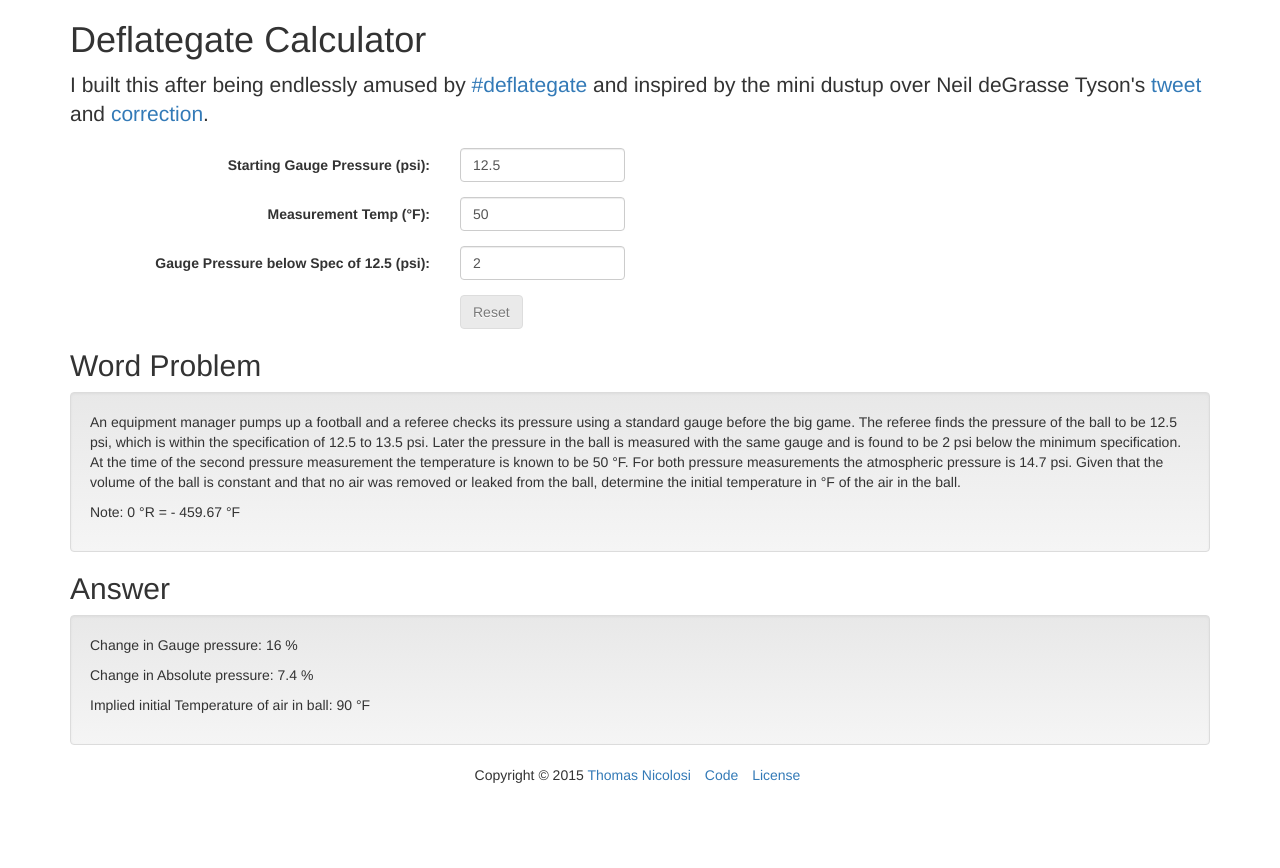
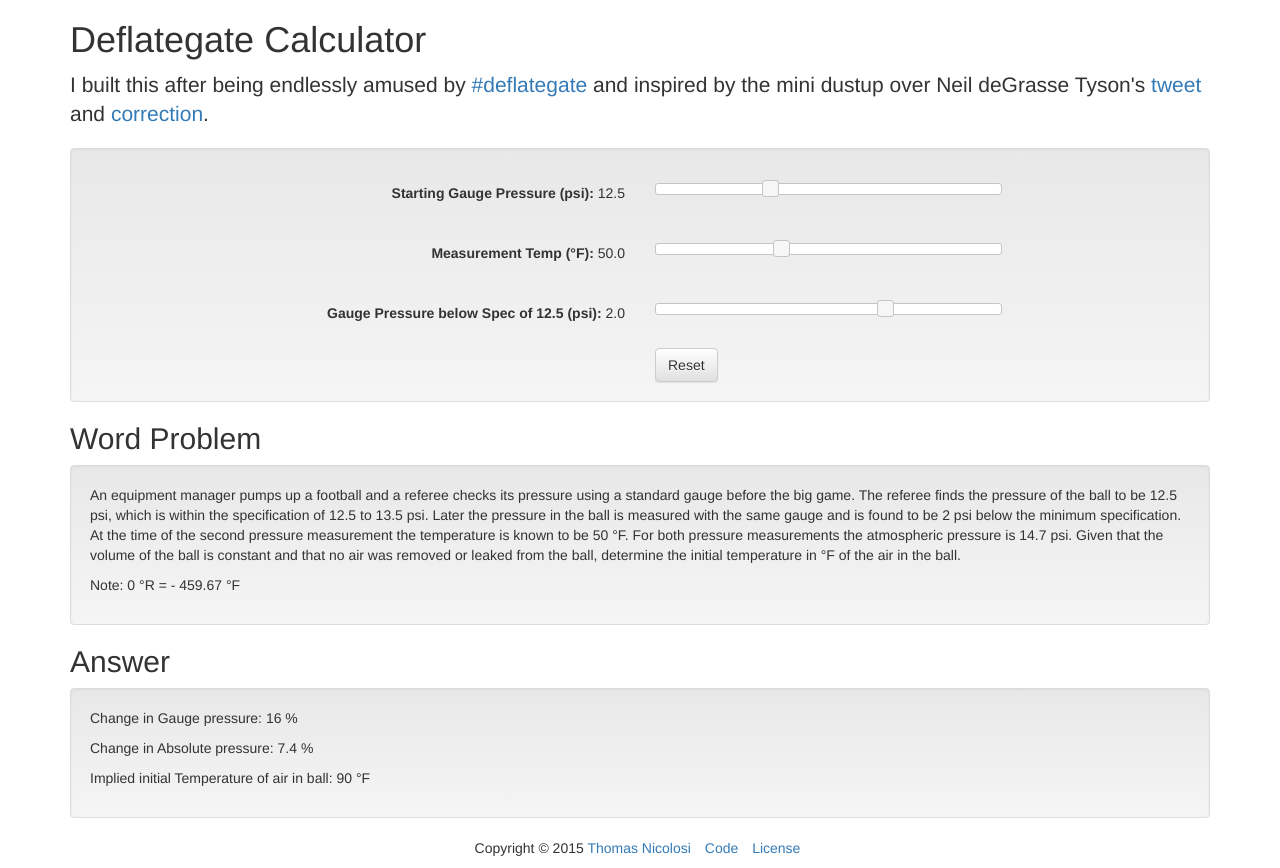
Before and after one commit to teeehn/deflategate, a plain HTML site: page index.html in a window 1280 px wide. Before the commit the page ends 800 px from the top, so only its background shows below. Drawn offline with nearby package versions, Linux system fonts and the light colour scheme; some packages are replaced by stand-ins of ours.

Commit message:
Added directives for slider controls and modified UI.

```diff
--- a/app.js
+++ b/app.js
@@ -1,3 +1,4 @@
+(function(){
   "use strict"
 
   var app = angular.module("calcApp", []);
@@ -9,15 +10,13 @@ app.controller("calc", ['$scope', function($scope){
         dp: 2, // pressure below spec of 12.5 psi
         p1: 12.5 // initially measured pressure
     };
-  // expose initial values to scope
-  $scope.reset = function(){
-    $scope.t2 = init.t2;
-    $scope.dp = init.dp;
-    $scope.p1 = init.p1;
-    $scope.changed = 0;
+    $scope.tStart = init.t2;
+    $scope.dpStart = init.dp;
+    $scope.pStart = init.p1;
+    $scope.resetP = $scope.resetT = $scope.resetDp = false;
+    $scope.resetSliders = function(){
+      $scope.resetP = $scope.resetT = $scope.resetDp = true;
     };
-  // initialize
-  $scope.reset();
 
     // calculate t1
     $scope.t1 = function(){
@@ -42,3 +41,40 @@ app.controller("calc", ['$scope', function($scope){
 
 
   }]);
+
+  app.directive("slider", [function(){
+    return {
+      restrict: "A",
+      replace: true,
+      template: "<div></div>",
+      scope: {
+        start: "=",
+        slideVal: "=",
+        reset: "="
+      },
+      link:   function(scope, elem, attrs){
+            $(elem).slider({
+              orientation: "horizontal",
+              min: (parseInt(10*attrs.min))/10,
+              max: (parseInt(10*attrs.max))/10,
+              value: scope.start,
+              step: .01,
+              slide: function(event, ui){
+                scope.$apply(function(){
+                  scope.slideVal = ui.value;
+                });
+              }
+            });
+            scope.slideVal = scope.start;
+            scope.setValue = function(newValue){
+              $(elem).slider("value", newValue);
+            };
+            scope.$watch('reset', function(newValue, oldValue){
+              scope.setValue(scope.start);
+              scope.slideVal = scope.start;
+              scope.reset = false;
+            });
+          }
+    };
+  }]);
+}());
--- a/index.html
+++ b/index.html
@@ -10,6 +10,9 @@
     <link rel="stylesheet" href="https://maxcdn.bootstrapcdn.com/bootstrap/3.3.2/css/bootstrap.min.css">
     <!-- Optional theme -->
     <link rel="stylesheet" href="https://maxcdn.bootstrapcdn.com/bootstrap/3.3.2/css/bootstrap-theme.min.css">
+
+    <!-- jQuery UI -->
+    <link rel="stylesheet" href="//code.jquery.com/ui/1.11.3/themes/smoothness/jquery-ui.css">
 
     <!-- HTML5 shim and Respond.js for IE8 support of HTML5 elements and media queries -->
     <!-- WARNING: Respond.js doesn't work if you view the page via file:// -->
@@ -34,6 +37,14 @@
     You should have received a copy of the GNU General Public License
     along with this program.  If not, see <http://www.gnu.org/licenses/>.
     -->
+    <style>
+      .settingRow { padding: 15px 0;}
+      @media (min-width: 768px) {
+        .sliderText {
+          text-align: right;
+        }
+      }
+    </style>
   </head>
   <body ng-app="calcApp">
     <div class="container" ng-controller="calc">
@@ -43,31 +54,37 @@
 
           <p class="lead">I built this after being endlessly amused by <a href="https://twitter.com/hashtag/deflategate">#deflategate</a> and inspired by the mini dustup over Neil deGrasse Tyson's <a href="https://twitter.com/neiltyson/status/559814692936237057">tweet</a> and <a href="https://www.facebook.com/notes/neil-degrasse-tyson/deflategate/10153074004496613">correction</a>.</p>
 
-          <div ng-form="calcForm" class="form-horizontal">
-            <div class="form-group" ng-class="{'has-error': !calcForm.p1.$valid}">
-              <label for="p1" class="control-label col-xs-12 col-sm-4 col-md-4">Starting Gauge Pressure (psi):</label>
-              <div class="col-xs-12 col-sm-2 col-md-2">
-                <input id="p1" name="p1" type="number" ng-model="p1" class="form-control" min="12.5" max="13.5" ng-change="changed = 1" ng-maxlength="4">
+          <div class="well clearfix">
+            <div class="row settingRow">
+              <div class="col-xs-12 col-sm-6 col-md-6">
+                <p class="sliderText"><strong>Starting Gauge Pressure (psi):</strong> <span ng-bind="p1 | number:1"></span></p>
+              </div>
+              <div class="col-xs-12 col-sm-4 col-md-4">
+                <div slider min="12" max="13.5" start="pStart" slide-val="p1" reset="resetP"></div>
               </div>
             </div>
 
-            <div class="form-group" ng-class="{'has-error': !calcForm.t2.$valid}">
-              <label for="t2" class="control-label col-xs-12 col-sm-4 col-md-4">Measurement Temp (&deg;F):</label>
-              <div class="col-xs-12 col-sm-2 col-md-2">
-                <input id="t2" name="t2" type="number" ng-model="t2" class="form-control" min="30" max="85" ng-change="changed = 1" ng-maxlength="4">
+            <div class="row settingRow">
+              <div class="col-xs-12 col-sm-6 col-md-6">
+                <p class="sliderText"><strong>Measurement Temp (&deg;F):</strong> <span ng-bind="t2 | number:1"></span></p>
+              </div>
+              <div class="col-xs-12 col-sm-4 col-md-4">
+                <div slider min="30" max="85" start="tStart" slide-val="t2" reset="resetT"></div>
               </div>
             </div>
 
-            <div class="form-group" ng-class="{'has-error': !calcForm.dp.$valid}">
-              <label for="dp" class="control-label col-xs-12 col-sm-4 col-md-4">Gauge Pressure below Spec of 12.5 (psi):</label>
-              <div class="col-xs-12 col-sm-2 col-md-2">
-                <input id="dp" name="dp" type="number" ng-model="dp" class="form-control" min="0" max="3" ng-change="changed = 1" ng-maxlength="3">
+            <div class="row settingRow">
+              <div class="col-xs-12 col-sm-6 col-md-6">
+                <p class="sliderText"><strong>Gauge Pressure below Spec of 12.5 (psi):</strong> <span ng-bind="dp | number:1"></span></p>
+              </div>
+              <div class="col-xs-12 col-sm-4 col-md-4">
+                <div slider min="0" max="3" start="dpStart" slide-val="dp" reset="resetDp"></div>
               </div>
             </div>
 
             <div class="form-group">
-              <div class="col-xs-12 col-sm-2 col-md-2 col-sm-offset-4 col-md-offset-4">
-                <button class="btn btn-default" ng-click="reset()" ng-disabled="!changed">Reset</button>
+              <div class="col-xs-12 col-sm-2 col-md-2 col-sm-offset-6 col-md-offset-6">
+                <button class="btn btn-default" ng-click="resetSliders()">Reset</button>
               </div>
             </div>
           </div>
@@ -83,9 +100,9 @@
           <div class="output">
             <h2>Answer</h2>
             <div class="well">
-              <p>Change in Gauge pressure: <span ng-show="calcForm.$valid"><span ng-bind="pChange()['gauge']"></span> %</span></p>
-              <p>Change in Absolute pressure: <span ng-show="calcForm.$valid"><span ng-bind="pChange()['abs']"></span> %</span></p>
-              <p>Implied initial Temperature of air in ball: <span ng-show="calcForm.$valid"><span ng-bind="t1()"></span> &deg;F</span></p>
+              <p>Change in Gauge pressure: <span ng-bind="pChange()['gauge']"></span> %</p>
+              <p>Change in Absolute pressure: <span ng-bind="pChange()['abs']"></span> %</p>
+              <p>Implied initial Temperature of air in ball: <span ng-bind="t1()"></span> &deg;F</p>
             </div>
           </div>
 
@@ -105,6 +122,8 @@
 
     <!-- jQuery (necessary for Bootstrap's JavaScript plugins) -->
     <script src="https://ajax.googleapis.com/ajax/libs/jquery/1.11.2/jquery.min.js"></script>
+    <!-- jQuery UI -->
+    <script src="https://code.jquery.com/ui/1.11.3/jquery-ui.min.js"></script>
     <!-- Include all compiled plugins (below), or include individual files as needed -->
     <script src="https://maxcdn.bootstrapcdn.com/bootstrap/3.3.2/js/bootstrap.min.js"></script>
 
```
Lines whose indentation alone changed are shown as unchanged.
